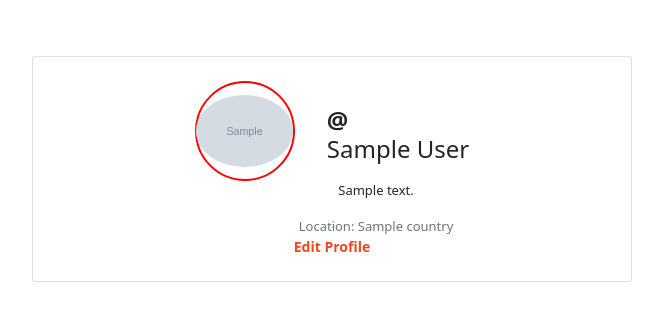
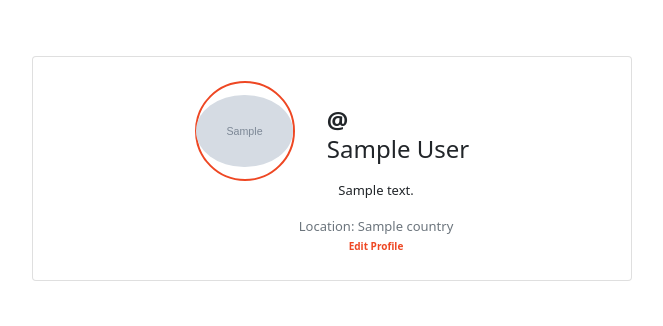
Before and after one commit to AtienoObwanda/Mich., a Django app: template users/templates/users/user_profile.html in a window 1280 px wide. Shown: the top 326 px of the page, without its empty margins (308-971 px from the left). Run offline with Django 3.2, Linux system fonts and the light colour scheme; the template is opened without the code that fills it: most values are stand-ins (such as "Sample title", 1, 10 or a date in 2020); grey boxes marked "Sample" are stand-in pictures.

Commit message:
updating edit profile button

```diff
--- a/app/static/projects/profile.css
+++ b/app/static/projects/profile.css
@@ -1,7 +1,7 @@
 .round-image{
     width: 100px;
     height: 100px;
-    border: 2px solid red;
+    border: 2px solid #ee4723;
     border-radius: 50%;
     display: flex;
     justify-content: center;
--- a/users/templates/users/user_profile.html
+++ b/users/templates/users/user_profile.html
@@ -33,7 +33,7 @@
       <p class="content">{{profile.bio}}</p>
 
       <span class="text-muted content">Location: {{profile.country}}</span> <br />
-      <small class="hideHover" > <a href="{% url 'projectDetail' project.pk %}" style="text-decoration: none; color: #ee4723; font-size: 14px; font-weight: bold">Edit Profile</a></small>
+      <small class="content" > <a href="#" style="text-decoration: none; color: #ee4723; font-size: 10px; font-weight: bold">Edit Profile</a></small>
 
     </div>
   </div>
```
